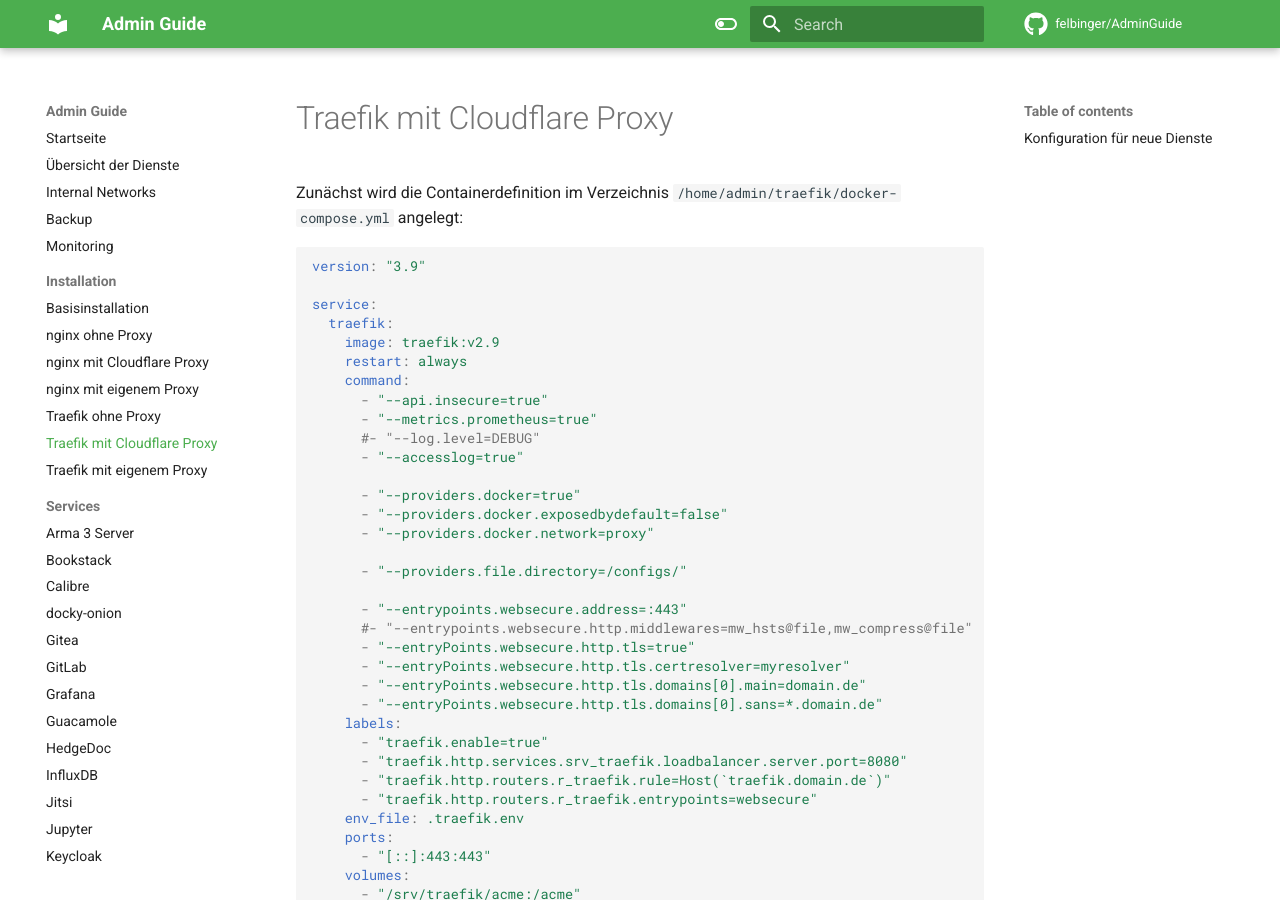
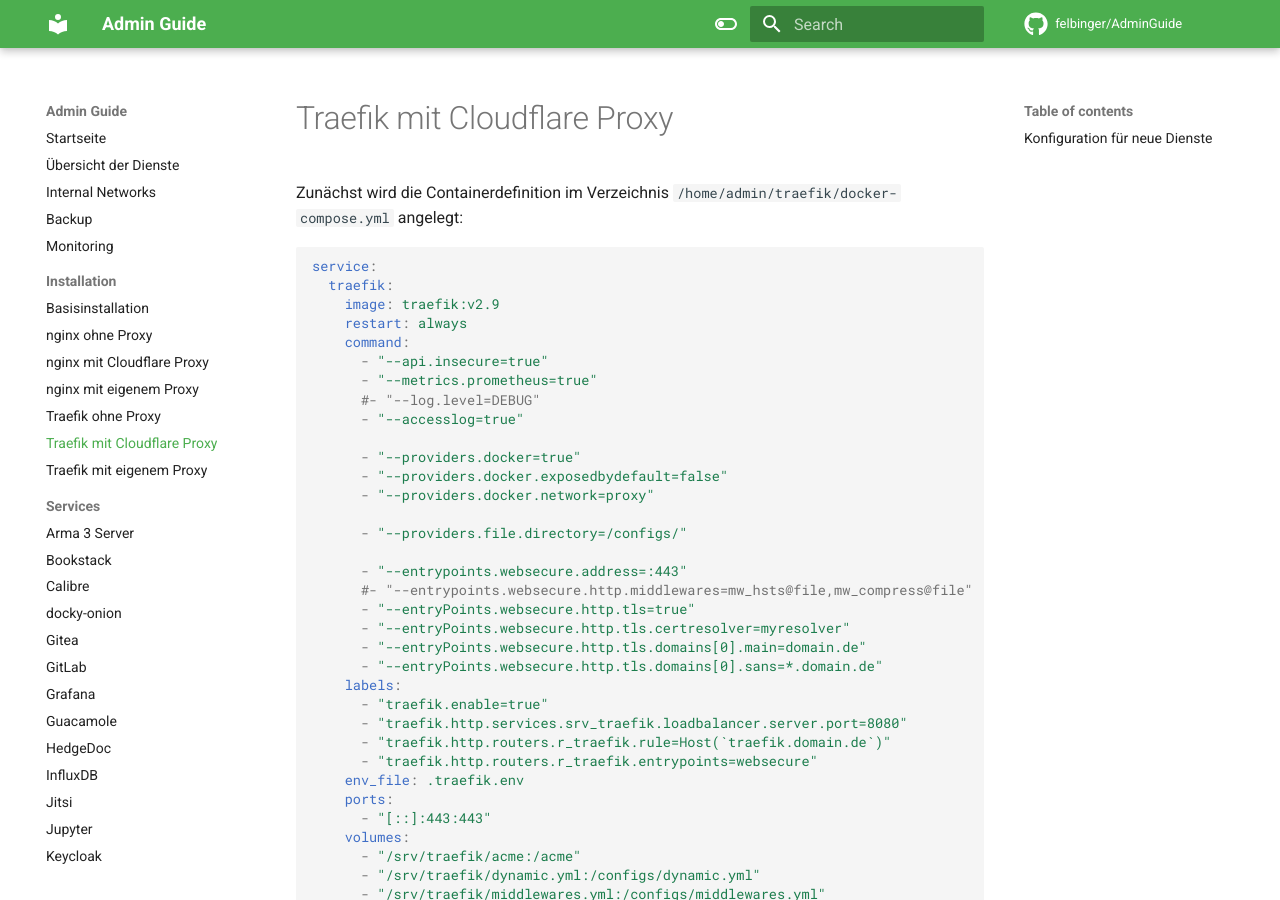
Before and after one commit to felbinger/AdminGuide, an MkDocs documentation site: the page built from docs/installation/21_traefik_cloudflare.md, in a window 1280 px wide and 900 px high. Built offline with MkDocs 1.6.1 and Material for MkDocs 9.7.7, drawn with Linux system fonts in a browser that asks for light colours; comment, search, counter and statistics services are not loaded.

Commit message:
installation/traefik: remove deprecated version from docker-compose

````diff
--- a/docs/installation/21_traefik_cloudflare.md
+++ b/docs/installation/21_traefik_cloudflare.md
@@ -2,8 +2,6 @@
 
 Zunächst wird die Containerdefinition im Verzeichnis `/home/admin/traefik/docker-compose.yml` angelegt:
 ```yaml
-version: "3.9"
-
 service:
   traefik:
     image: traefik:v2.9
````
Also changed, not shown: docs/installation/22_traefik_proxy.md (+0 -2 lines).
